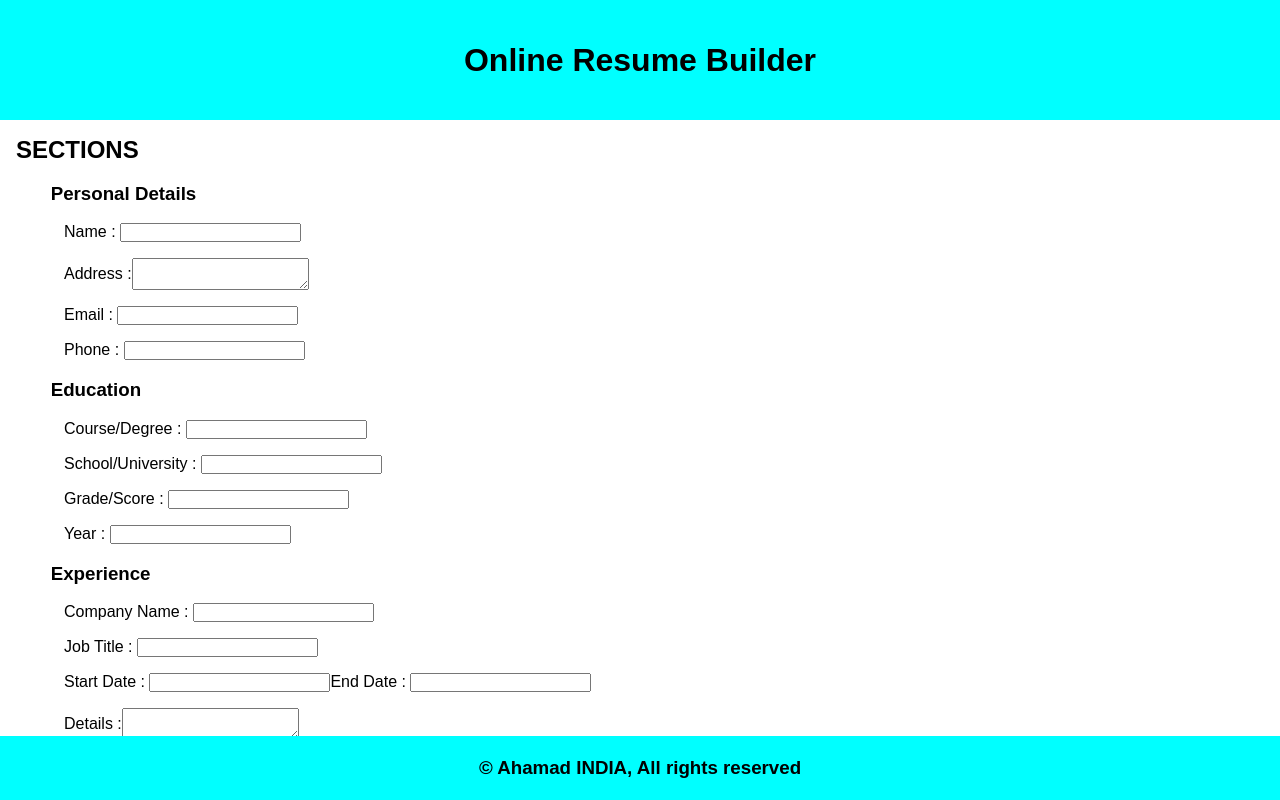
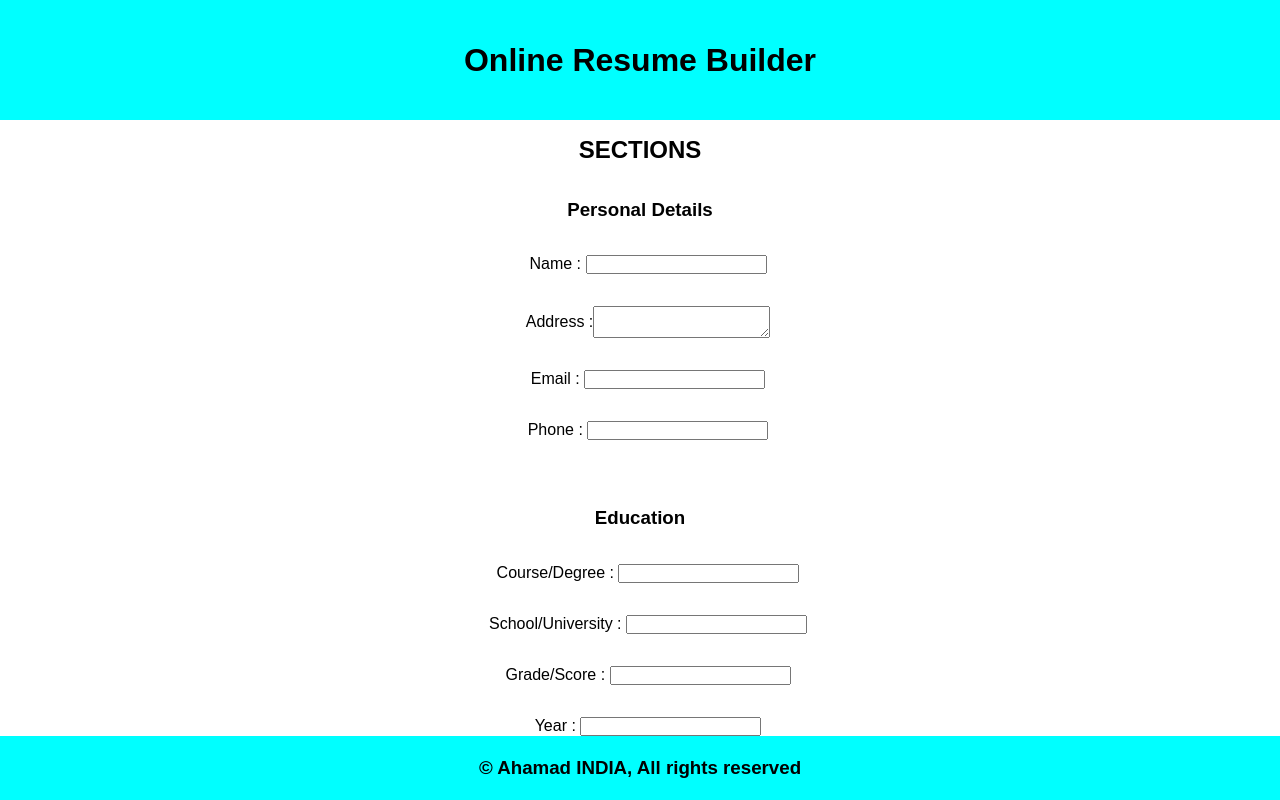
Before and after one commit to ahamad236/Free-Online-Resume-Builder, an Angular app: page / in a window 1280 px wide. Built offline with nearby package versions, Linux system fonts and the light colour scheme.

Commit message:
third commit

```diff
--- a/src/app/home/home.component.css
+++ b/src/app/home/home.component.css
@@ -18,6 +18,10 @@
 
 .main-container-body-sections{
     margin: 1em;
+    display: flex;
+    flex-direction: column;
+    align-items: center;
+    justify-content: center;
 }
 
 .main-container-body-sections-personal-details,
@@ -27,6 +31,11 @@
 .main-container-body-sections-objective,
 .main-container-body-sections-Reference{
     margin: 1em;
+    width: 50%;
+    display: flex;
+    flex-direction: column;
+    align-items: center;
+    justify-content: center;
 }
 
 .main-container-body-sections-personal-details h3,
```
